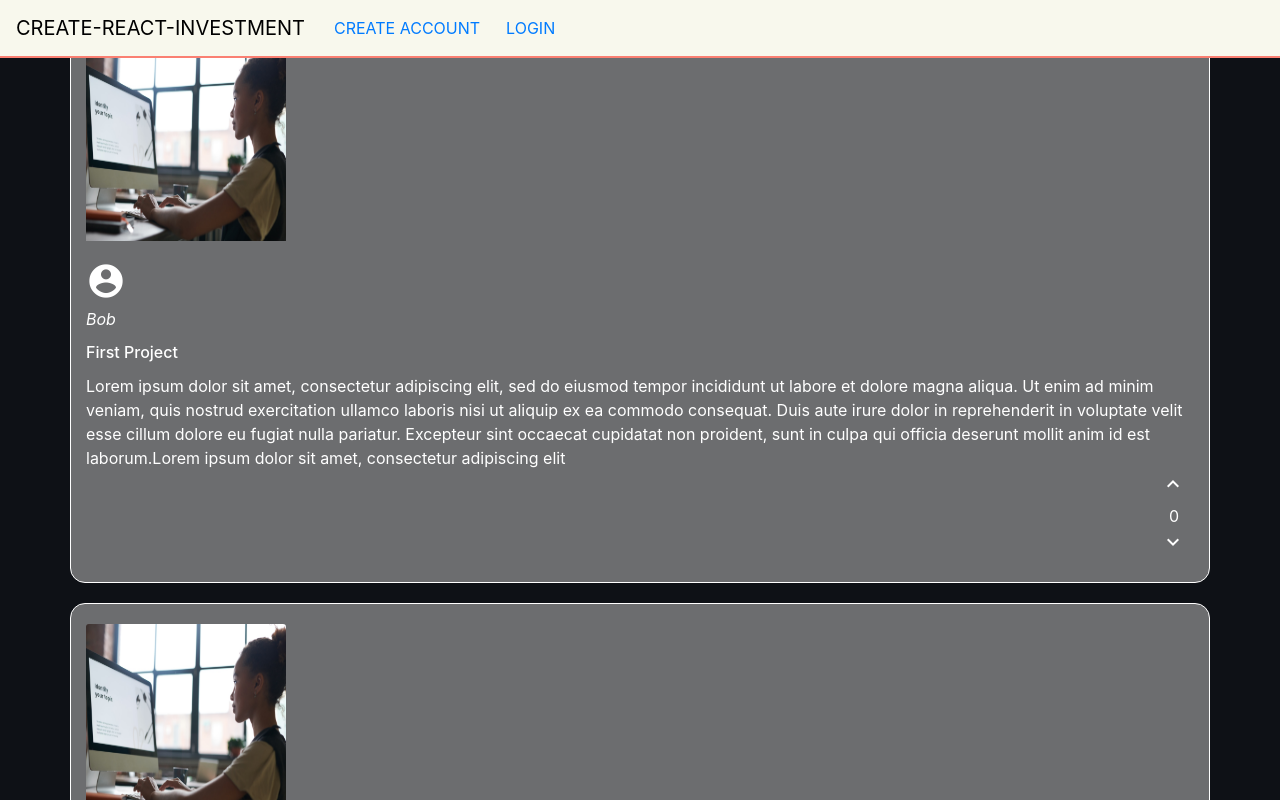
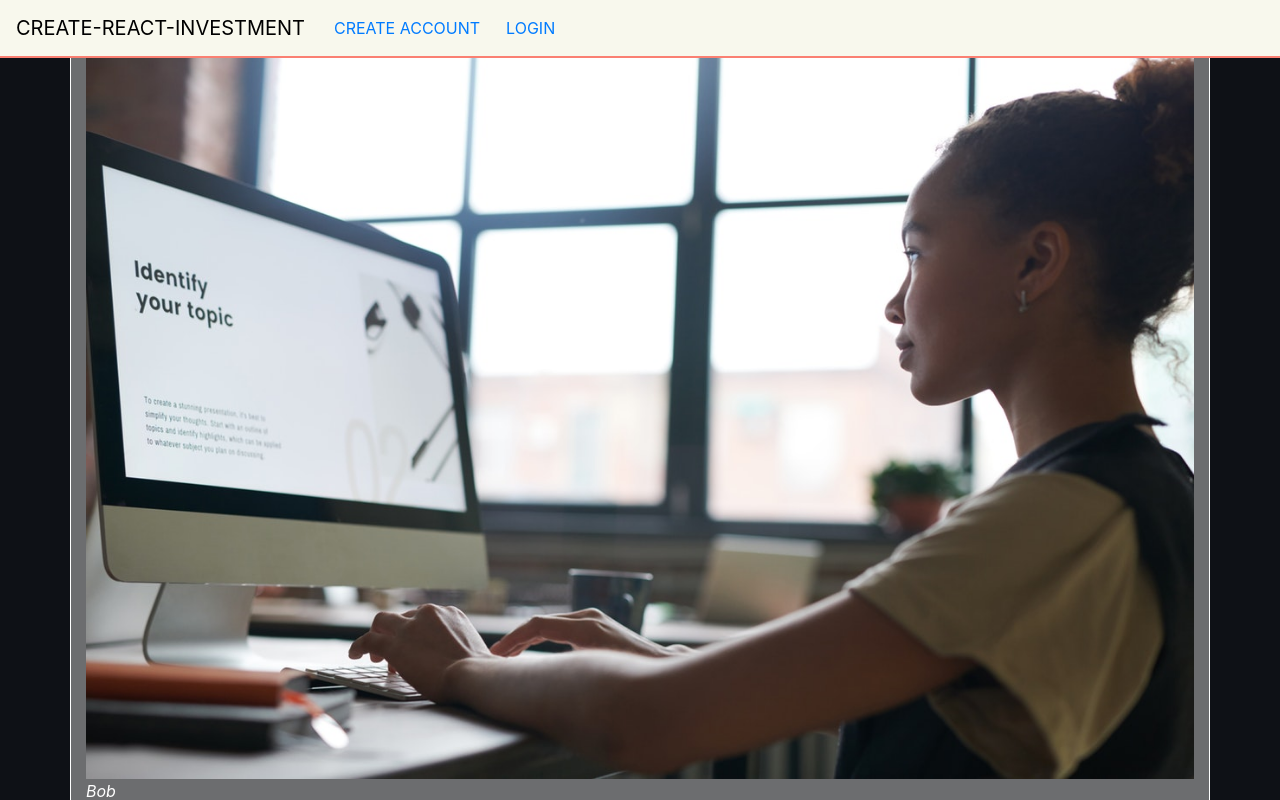
Before and after one commit to MK-IE/create-react-investment, a React (Create React App) app: page / in a window 1280 px wide. Shown: the top 800 px of the page. Built offline with nearby package versions, Linux system fonts and the light colour scheme.

Commit message:
minor changes

```diff
--- a/src/website_components/MainPageComponents/ElementDisplay.js
+++ b/src/website_components/MainPageComponents/ElementDisplay.js
@@ -26,14 +26,11 @@
     const showcasePreview = !this.state.expand
       ? this.props.projectDes.substring(0, 500)
       : this.props.projectDes;
-    const fullPage = !this.state.expand ? "container" : "container-fluid";
+    const fullPage = !this.state.expand ? "container" : "d-flex container";
     return (
       <div className={"user-projects card " + fullPage}>
-        <img src={pImage} className="img-user-projects card-img-top"></img>
+        <img src={pImage} className="img-fluid card-img-top"></img>
         <div className="cardBody">
-            <a className="hover" onClick={this.props.pClick}>
-              <i className="icon-size material-icons">account_circle</i>
-            </a>
           <div className="card-title">
             <i>{this.props.userName}</i>
           </div>
@@ -49,6 +46,9 @@
             <button className=" dislike-btn" onClick={this.dislikeBtn}>
               <i className="material-icons">keyboard_arrow_down</i>
             </button>
+            <a className="hover" onClick={this.props.pClick}>
+            <i className="icon-size material-icons">account_circle</i>
+          </a>
           </div>
         </div>
       </div>
--- a/src/website_components/StructuredPages/Users.js
+++ b/src/website_components/StructuredPages/Users.js
@@ -89,6 +89,19 @@
       "Lorem ipsum dolor sit amet, consectetur adipiscing elit, sed do eiusmod tempor incididunt ut labore et dolore magna aliqua. Ut enim ad minim veniam, quis nostrud exercitation ullamco laboris nisi ut aliquip ex ea commodo consequat. Duis aute irure dolor in reprehenderit in voluptate velit esse cillum dolore eu fugiat nulla pariatur. Excepteur sint occaecat cupidatat non proident, sunt in culpa qui officia deserunt mollit anim id est laborum." +
       "Lorem ipsum dolor sit amet, consectetur adipiscing elit, sed do eiusmod tempor incididunt ut labore et dolore magna aliqua. Ut enim ad minim veniam, quis nostrud exercitation ullamco laboris nisi ut aliquip ex ea commodo consequat. Duis aute irure dolor in reprehenderit in voluptate velit esse cillum dolore eu fugiat nulla pariatur. Excepteur sint occaecat cupidatat non proident, sunt in culpa qui officia deserunt mollit anim id est laborum.",
     title: "Second Project"
+  },
+  {
+    name: "New Users",
+    des:
+      " " +
+      "Lorem ipsum dolor sit amet, consectetur adipiscing elit, sed do eiusmod tempor incididunt ut labore et dolore magna aliqua. Ut enim ad minim veniam, quis nostrud exercitation ullamco laboris nisi ut aliquip ex ea commodo consequat. Duis aute irure dolor in reprehenderit in voluptate velit esse cillum dolore eu fugiat nulla pariatur. Excepteur sint occaecat cupidatat non proident, sunt in culpa qui officia deserunt mollit anim id est laborum." +
+      "Lorem ipsum dolor sit amet, consectetur adipiscing elit, sed do eiusmod tempor incididunt ut labore et dolore magna aliqua. Ut enim ad minim veniam, quis nostrud exercitation ullamco laboris nisi ut aliquip ex ea commodo consequat. Duis aute irure dolor in reprehenderit in voluptate velit esse cillum dolore eu fugiat nulla pariatur. Excepteur sint occaecat cupidatat non proident, sunt in culpa qui officia deserunt mollit anim id est laborum." +
+      "Lorem ipsum dolor sit amet, consectetur adipiscing elit, sed do eiusmod tempor incididunt ut labore et dolore magna aliqua. Ut enim ad minim veniam, quis nostrud exercitation ullamco laboris nisi ut aliquip ex ea commodo consequat. Duis aute irure dolor in reprehenderit in voluptate velit esse cillum dolore eu fugiat nulla pariatur. Excepteur sint occaecat cupidatat non proident, sunt in culpa qui officia deserunt mollit anim id est laborum." +
+      "Lorem ipsum dolor sit amet, consectetur adipiscing elit, sed do eiusmod tempor incididunt ut labore et dolore magna aliqua. Ut enim ad minim veniam, quis nostrud exercitation ullamco laboris nisi ut aliquip ex ea commodo consequat. Duis aute irure dolor in reprehenderit in voluptate velit esse cillum dolore eu fugiat nulla pariatur. Excepteur sint occaecat cupidatat non proident, sunt in culpa qui officia deserunt mollit anim id est laborum." +
+      "Lorem ipsum dolor sit amet, consectetur adipiscing elit, sed do eiusmod tempor incididunt ut labore et dolore magna aliqua. Ut enim ad minim veniam, quis nostrud exercitation ullamco laboris nisi ut aliquip ex ea commodo consequat. Duis aute irure dolor in reprehenderit in voluptate velit esse cillum dolore eu fugiat nulla pariatur. Excepteur sint occaecat cupidatat non proident, sunt in culpa qui officia deserunt mollit anim id est laborum." +
+      "Lorem ipsum dolor sit amet, consectetur adipiscing elit, sed do eiusmod tempor incididunt ut labore et dolore magna aliqua. Ut enim ad minim veniam, quis nostrud exercitation ullamco laboris nisi ut aliquip ex ea commodo consequat. Duis aute irure dolor in reprehenderit in voluptate velit esse cillum dolore eu fugiat nulla pariatur. Excepteur sint occaecat cupidatat non proident, sunt in culpa qui officia deserunt mollit anim id est laborum." +
+      "Lorem ipsum dolor sit amet, consectetur adipiscing elit, sed do eiusmod tempor incididunt ut labore et dolore magna aliqua. Ut enim ad minim veniam, quis nostrud exercitation ullamco laboris nisi ut aliquip ex ea commodo consequat. Duis aute irure dolor in reprehenderit in voluptate velit esse cillum dolore eu fugiat nulla pariatur. Excepteur sint occaecat cupidatat non proident, sunt in culpa qui officia deserunt mollit anim id est laborum.",
+    title: "Second Project"
   }
 ];
 
--- a/src/website_components/css/style.css
+++ b/src/website_components/css/style.css
@@ -75,11 +75,6 @@
   cursor: pointer;
 }
 
-.full-page img{
-  width: 40%;
-  height: 40%;
-}
-
 .load-screen {
   height: 100vh;
 }
```
Lines whose indentation alone changed are shown as unchanged.
